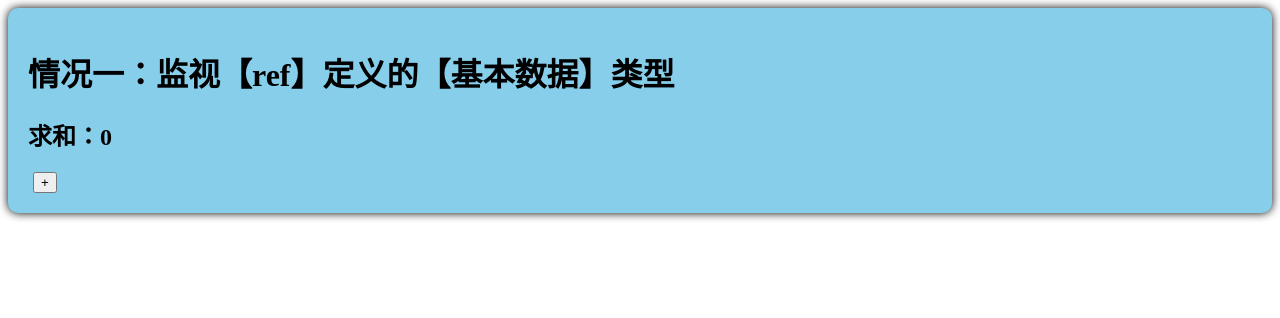
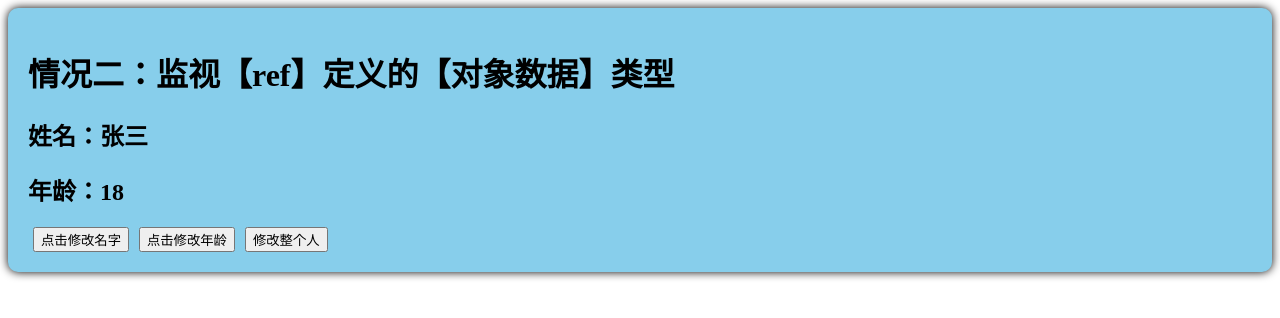
Before and after one commit to Mht-2025/Vue3-test, a Vue app: page / in a window 1280 px wide. Shown: the top 318 px of the page. Built offline with nearby package versions, Linux system fonts and the light colour scheme; the HTML template or start-up script is replaced by a standard one.

Commit message:
情况二：监视【ref】定义的【对象数据】类型

```diff
--- a/src/components/PersonInfo.vue
+++ b/src/components/PersonInfo.vue
@@ -1,29 +1,52 @@
 <template>
   <div class="person">
-    <h1>情况一：监视【ref】定义的【基本数据】类型</h1>
-    <h2>求和：{{ sum }}</h2>
-    <button @click="changSum">+</button>
+    <h1>情况二：监视【ref】定义的【对象数据】类型</h1>
+    <h2>姓名：{{ person.name }}</h2>
+    <h2>年龄：{{ person.age }}</h2>
+    <button @click="changName">点击修改名字</button>
+    <button @click="changAge">点击修改年龄</button>
+    <button @click="changPerson">修改整个人</button>
   </div>
 </template>
 
 //组合式API
 <script setup lang="ts" name="PersonInfo">
     import {ref,watch} from 'vue'
-    const sum = ref(0)
-    function changSum(){
-      sum.value+=1
+    //数据
+    const person = ref({
+      name:'张三',
+      age:18
+    })
+    //监视
+    watch(person,(newValue,oldValue)=>{
+        console.log(newValue,oldValue)
+    })
+    function changName(){
+      person.value.name += '~~'
     }
-    //监听sum的变化，当sum发生变化时，执行回调函数
-    // watch(监听的对象,回调函数0回调函数要有两个参数：新值，旧值)
-    // 返回值是一个函数，调用这个函数，可以停止watch监听
-    const stopWatch=watch(sum,(newValue,oldValue)=>{
-      console.log('sum变化了',"新："+newValue,"旧"+oldValue)
-      // 当sum的值大于10时，停止watch监听
-      // stopWatch()
-    if(newValue>=10){
-      stopWatch()
+    function changAge(){
+      person.value.age += 1
     }
-    })
+    function changPerson(){
+      person.value = {
+        name:'李四',
+        age:20
+      }
+
+    }
+    /*
+    监听 情况二：监视【ref】定义的【对象数据】类型
+    监视的是对象的地址值，若想监视对象内部属性的变化，
+    需要手动开启深度监视 ，即配置对象中的deep为true
+    watch的第一个参数是：被监视的数据
+    watch的第二个参数是：监视的回调
+    watch的第三个参数是：配置对象（deep、immediate等等.....）
+    immediate 配置项：默认是false，立即执行回调函数，
+    如果配置为true，则立即执行回调函数，并监视变化
+    */
+    watch(person,(newValue,oldValue)=>{
+      console.log(newValue,oldValue)
+    },{deep:true})
 </script>
 
 <style scoped>
```
